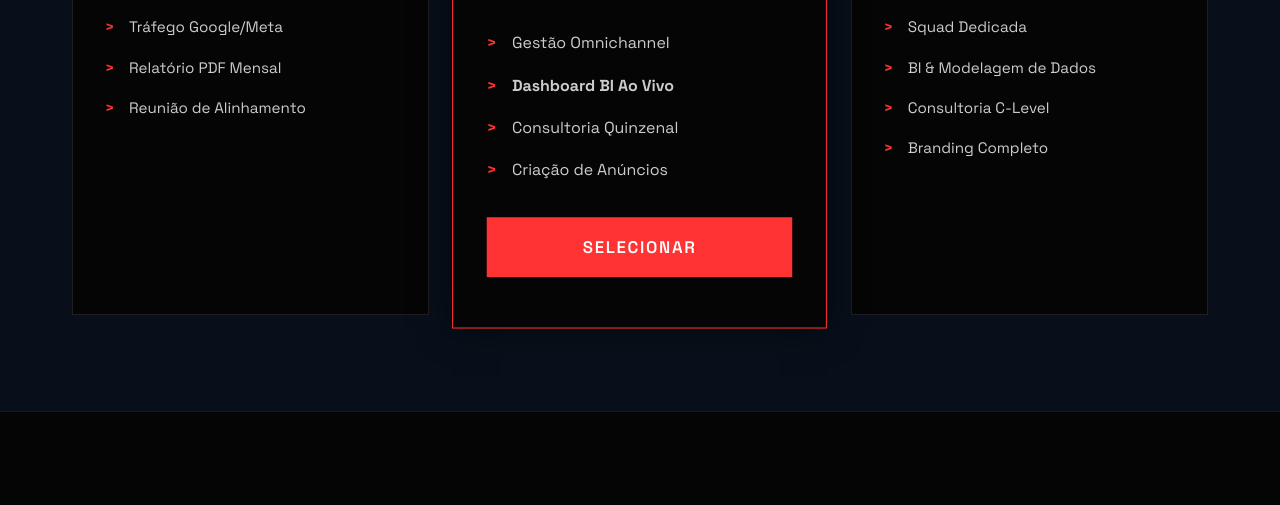
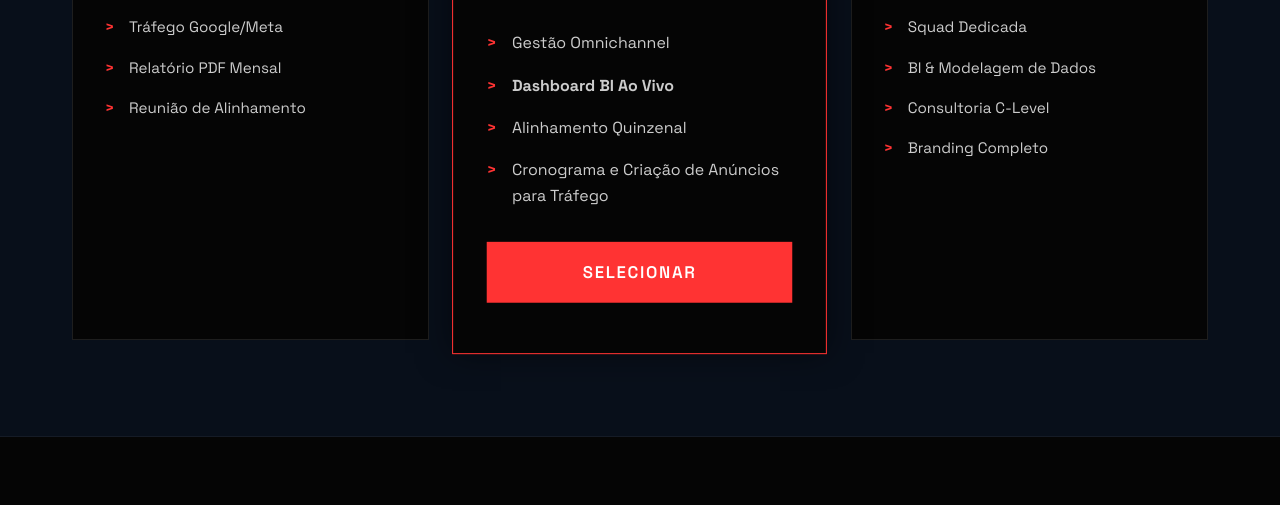
Before and after one commit to ribasrodrigo91/adventurelabs, a plain HTML site: page index.html in a window 1280 px wide. Shown: the part 2601-3106 px from the top of the page. Drawn offline with Linux system fonts and the light colour scheme.

Commit message:
Update plan features in index.html

```diff
--- a/index.html
+++ b/index.html
@@ -309,8 +309,8 @@
                         <ul class="plan-features">
                             <li>Gestão Omnichannel</li>
                             <li><strong>Dashboard BI Ao Vivo</strong></li>
-                            <li>Consultoria Quinzenal</li>
-                            <li>Criação de Anúncios</li>
+                            <li>Alinhamento Quinzenal</li>
+                            <li>Cronograma e Criação de Anúncios para Tráfego</li>
                         </ul>
                         <a href="#contact-footer" class="btn-primary" style="width: 100%; margin-top: 0;">Selecionar</a>
                     </div>
```
